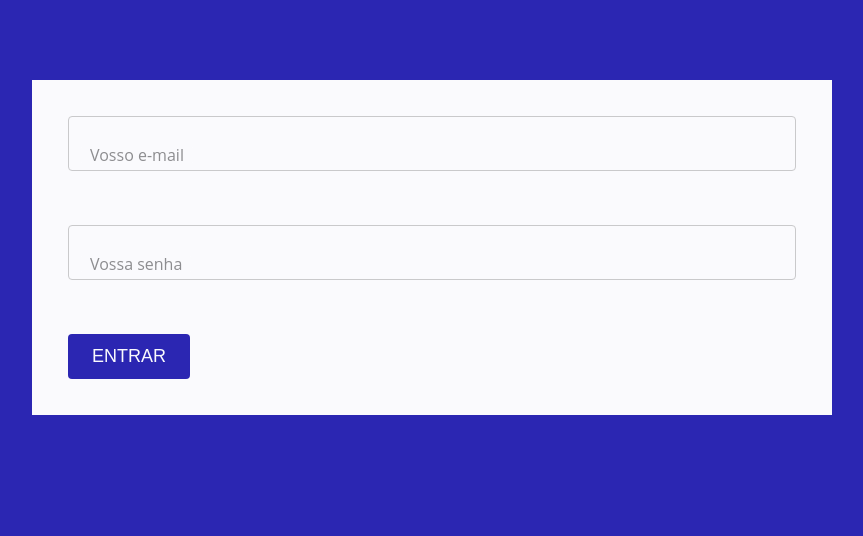
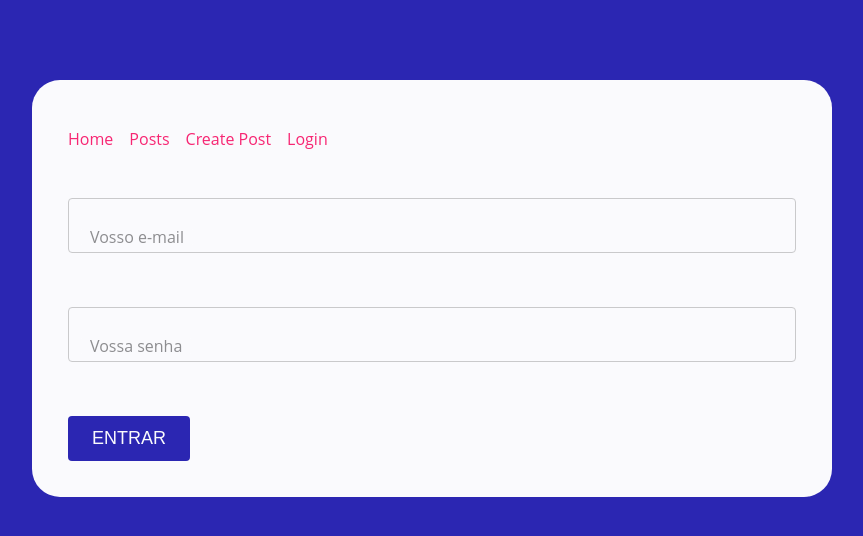
Before and after one commit to TigerEngine124/Project-7-user-authentication, a Next.js app: page /login in a window 1280 px wide. Shown: the top 536 px of the page, without its empty margins (208-1071 px from the left). Built offline with nearby package versions, Linux system fonts and the light colour scheme; no server answers; some icons are missing.

Commit message:
signOut - Menu e Sair

```diff
--- /dev/null
+++ b/src/components/Menu/index.tsx
@@ -0,0 +1,51 @@
+import { signOut, useSession } from 'next-auth/client';
+import Link from 'next/link';
+import { useEffect, useState } from 'react';
+import * as Styled from './styles';
+
+export type MenuProps = {
+  title?: string;
+};
+
+export const Menu = () => {
+  const [session] = useSession();
+  const [redirect, setRedirect] = useState('/');
+
+  useEffect(() => {
+    if (typeof window === 'undefined') return;
+
+    setRedirect(encodeURI(window.location.pathname));
+  }, []);
+
+  const handleClick = (event: React.MouseEvent<HTMLAnchorElement>) => {
+    event.preventDefault();
+    signOut({ redirect: false });
+  };
+  return (
+    <Styled.Wrapper>
+      <Link href="/">
+        <a>Home</a>
+      </Link>
+      <Link href="/posts">
+        <a>Posts</a>
+      </Link>
+      <Link href="/create-post">
+        <a>Create Post</a>
+      </Link>
+      {session ? (
+        <a href="#" onClick={handleClick}>
+          Sair
+        </a>
+      ) : (
+        <Link
+          href={{
+            pathname: '/login',
+            query: { redirect },
+          }}
+        >
+          <a>Login</a>
+        </Link>
+      )}
+    </Styled.Wrapper>
+  );
+};
--- /dev/null
+++ b/src/components/Menu/styles.ts
@@ -0,0 +1,16 @@
+import styled, { css } from 'styled-components';
+
+export const Wrapper = styled.nav`
+  ${({ theme }) => css`
+    display: flex;
+    flex-flow: row wrap;
+    margin-bottom: ${theme.spacings.xlarge};
+
+    a {
+      margin-right: ${theme.spacings.small};
+      text-decoration: none;
+      display: block;
+      padding: ${theme.spacings.xsmall} 0;
+    }
+  `}
+`;
--- a/src/components/Wrapper/index.tsx
+++ b/src/components/Wrapper/index.tsx
@@ -1,3 +1,4 @@
+import { Menu } from '../Menu';
 import * as Styled from './styles';
 
 export type WrapperProps = {
@@ -5,5 +6,10 @@ export type WrapperProps = {
 };
 
 export function Wrapper({ children }: WrapperProps) {
-  return <Styled.Wrapper>{children}</Styled.Wrapper>;
+  return (
+    <Styled.Wrapper>
+      <Menu />
+      {children}
+    </Styled.Wrapper>
+  );
 }
--- a/src/components/Wrapper/styles.ts
+++ b/src/components/Wrapper/styles.ts
@@ -2,6 +2,7 @@ import styled, { css } from 'styled-components';
 
 export const Wrapper = styled.div`
   ${({ theme }) => css`
+    border-radius: ${theme.spacings.mediumLarge};
     max-width: 80rem;
     margin: 8rem auto;
     background: ${theme.colors.white};
--- a/src/pages/login.tsx
+++ b/src/pages/login.tsx
@@ -1,16 +1,15 @@
 import { signIn } from 'next-auth/client';
-import { useRouter } from 'next/router';
+import { useRouter } from 'next/dist/client/router';
 import { useState } from 'react';
 import { FormLogin } from '../components/FormLogin';
 import { Wrapper } from '../components/Wrapper';
 
 export default function LoginPage() {
+  const router = useRouter();
   const [error, setError] = useState('');
 
   const handleLogin = async (email: string, password: string) => {
-    // eslint-disable-next-line react-hooks/rules-of-hooks
-    const router = useRouter();
-    const response = await signIn('credential', {
+    const response = await signIn('credentials', {
       email,
       password,
       redirect: false,
```
Also changed, not shown: src/components/Menu/stories.tsx (added, +15 -0 lines), src/pages/index.tsx (+4 -3 lines).
